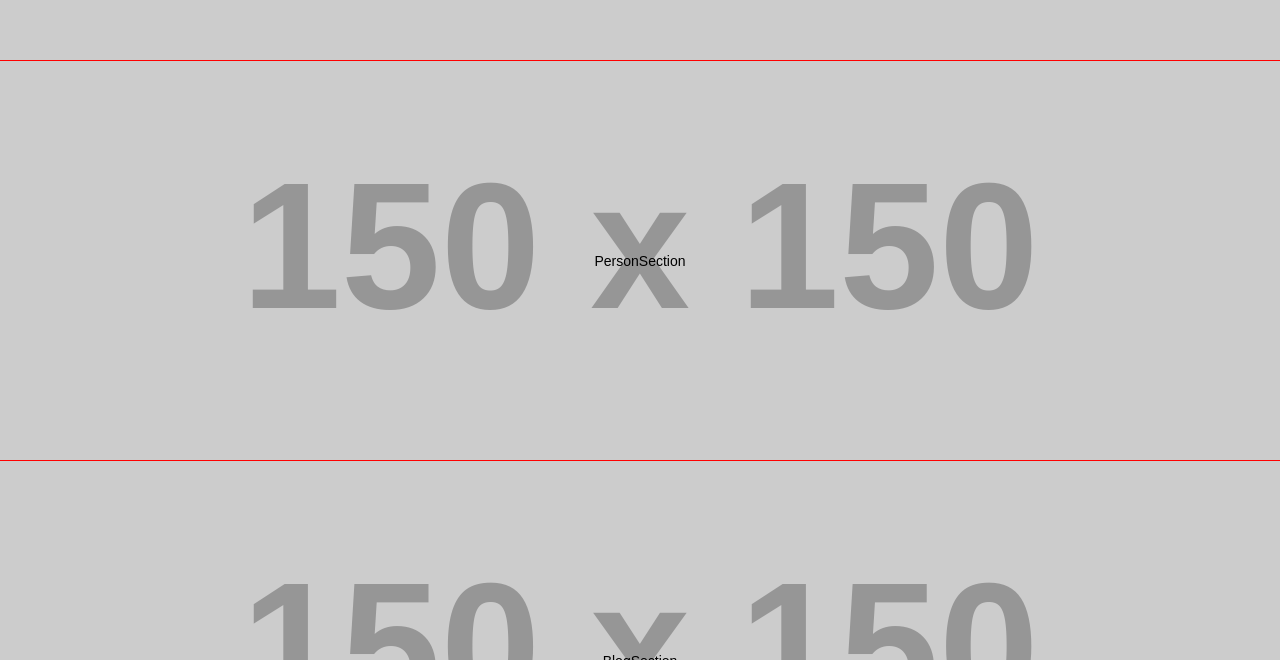
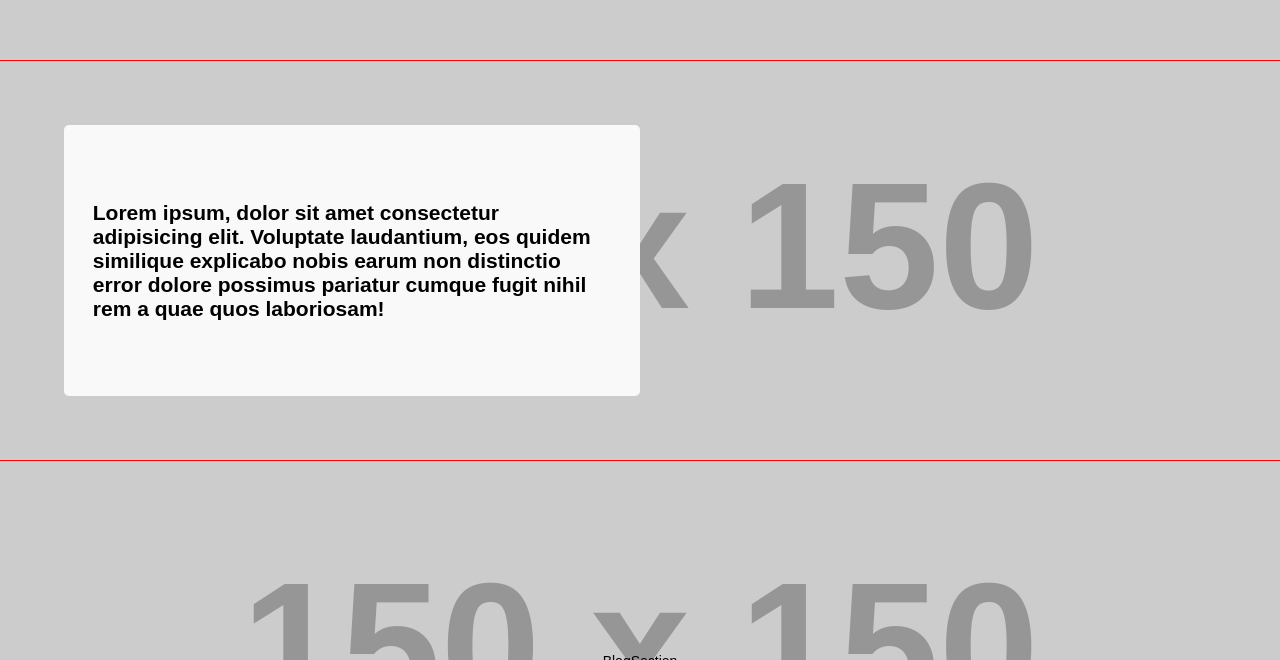
Before and after one commit to juanNH/portfolio, a React (Create React App) app: page / in a window 1280 px wide. Shown: the part 740-1400 px from the top of the page. Built offline with nearby package versions, Linux system fonts and the light colour scheme.

Commit message:
Add ContentContainer, add globalStyles for themes

```diff
--- /dev/null
+++ b/src/components/commons/contentContainer/ContentContainer.tsx
@@ -0,0 +1,11 @@
+import React from 'react'
+import { Container } from './ContentContainerStyles'
+import { ContentContainerProps } from './interfaces'
+
+const ContentContainer = ({children}:ContentContainerProps) => {
+  return (
+    <Container>{children}</Container>
+  )
+}
+
+export default ContentContainer
--- /dev/null
+++ b/src/components/commons/contentContainer/ContentContainerStyles.ts
@@ -0,0 +1,12 @@
+import styled from "styled-components";
+
+export const Container = styled.div`
+    background-color:${({theme})=>theme.colors.background};
+    border-radius:5px;
+    min-width: 60%;
+    min-height: 60%;
+    padding:5%;
+    display:flex;
+    align-items:center;
+    justify-content:center;
+`;
--- /dev/null
+++ b/src/components/commons/contentContainer/interfaces.ts
@@ -0,0 +1,5 @@
+import { ReactNode } from "react";
+
+export interface ContentContainerProps{
+    children: ReactNode
+}
--- a/src/components/views/home/homePersonSection/HomePersonSection.tsx
+++ b/src/components/views/home/homePersonSection/HomePersonSection.tsx
@@ -1,10 +1,15 @@
-import React from 'react'
-import { PersonSection } from './HomePersonSectionStyles'
+import React from "react";
+import ContentContainer from "../../../commons/contentContainer/ContentContainer";
+import { PersonSection } from "./HomePersonSectionStyles";
 
 const HomePersonSection = () => {
   return (
-    <PersonSection>PersonSection</PersonSection>
-  )
-}
+    <PersonSection>
+      <ContentContainer>
+        <h1>Lorem ipsum, dolor sit amet consectetur adipisicing elit. Voluptate laudantium, eos quidem similique explicabo nobis earum non distinctio error dolore possimus pariatur cumque fugit nihil rem a quae quos laboriosam!</h1>
+      </ContentContainer>
+    </PersonSection>
+  );
+};
 
-export default HomePersonSection
+export default HomePersonSection;
--- a/src/components/views/home/homePersonSection/HomePersonSectionStyles.ts
+++ b/src/components/views/home/homePersonSection/HomePersonSectionStyles.ts
@@ -2,13 +2,16 @@ import styled from "styled-components";
 
 export const PersonSection = styled.section`
   border-top: 1px solid red;
-  display: flex;
-  justify-content: center;
-  align-items: center;
   background-image: url("https://via.placeholder.com/150");
   background-repeat: no-repeat;
   background-size: cover;
   background-position: center;
-  height: 50vh;
+  min-height: 50vh;
   width: 100%;
+  display: grid;
+  grid-template-columns: repeat(2, 1fr);
+  padding: 5%;
+  @media (max-width: ${({theme})=>theme.screenSize.small}) {
+    grid-template-columns: repeat(1, 1fr);
+  }
 `;
--- a/src/styles/themes/dark.ts
+++ b/src/styles/themes/dark.ts
@@ -1,4 +1,6 @@
-const dark = {
+import { globalConfigurations } from "./globalConfiguirations";
+
+const darkConfiguration = {
   title: "dark",
   colors: {
     primary: "#062743",
@@ -8,4 +10,5 @@ const dark = {
     text: "#000000",
   },
 };
+var dark = Object.assign(darkConfiguration, globalConfigurations);
 export default dark;
--- /dev/null
+++ b/src/styles/themes/globalConfiguirations.ts
@@ -0,0 +1,5 @@
+export const globalConfigurations ={
+    screenSize: {
+        small: '768px',
+    }
+}
--- a/src/styles/themes/light.ts
+++ b/src/styles/themes/light.ts
@@ -1,4 +1,6 @@
-const light = {
+import { globalConfigurations } from "./globalConfiguirations";
+
+const lightConfiguration = {
   title: "light",
   colors: {
     primary: "#062743",
@@ -8,4 +10,5 @@ const light = {
     text: "#000000",
   },
 };
+var light = Object.assign(lightConfiguration, globalConfigurations);
 export default light;
```
Also changed, not shown: src/styles/styled.d.ts (+10 -4 lines). Lines whose indentation alone changed are shown as unchanged.
